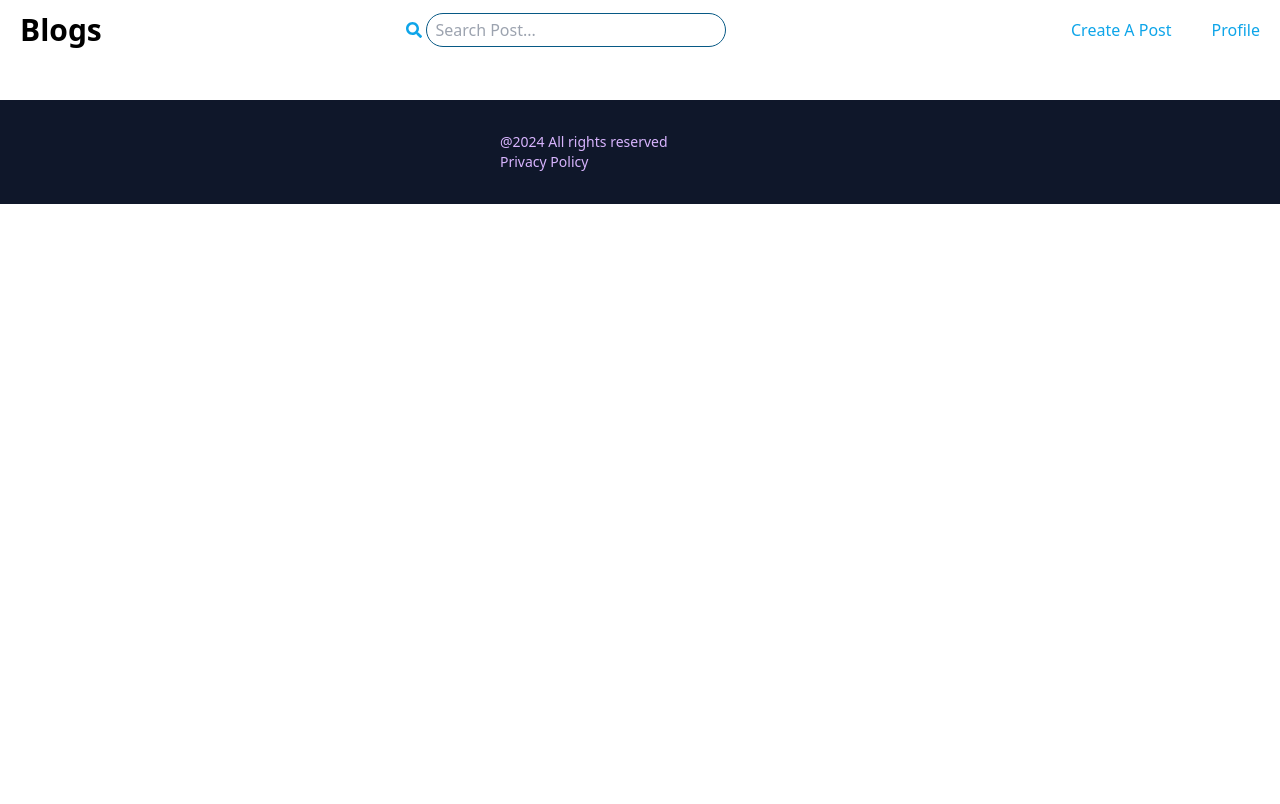
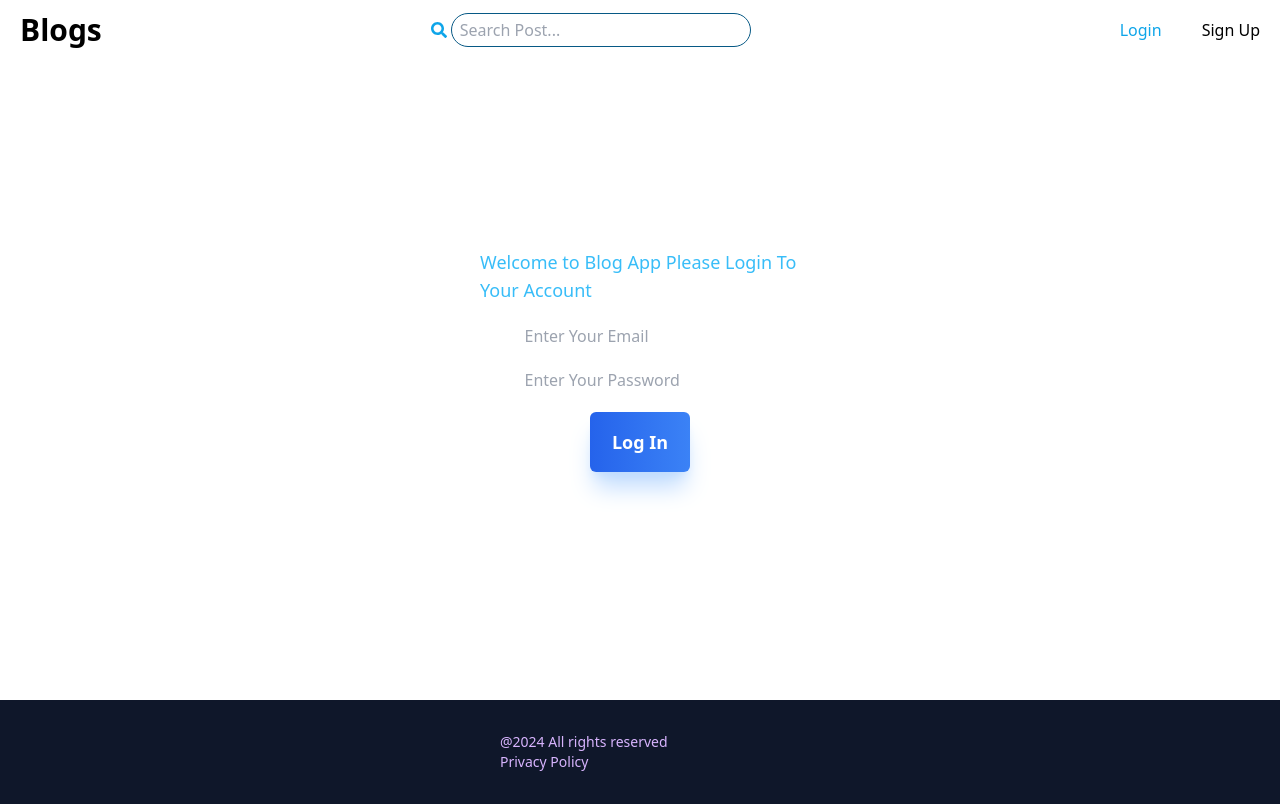
Before and after one commit to aliwert/mern-blog-app, a React (Create React App) app in the folder frontend/: page /login in a window 1280 px wide. Built offline with nearby package versions, Linux system fonts and the light colour scheme; the HTML template or start-up script is replaced by a standard one.

Commit message:
feat: login page

```diff
--- a/frontend/src/App.js
+++ b/frontend/src/App.js
@@ -2,6 +2,8 @@ import { Route, Routes } from "react-router-dom";
 import Navbar from "./components/Navbar";
 import Footer from "./components/Footer";
 import Home from "./pages/Home";
+import Login from "./pages/Login";
+import SignUp from "./pages/SignUp";
 
 const App = () => {
   return (
@@ -9,6 +11,8 @@ const App = () => {
       <Navbar />
       <Routes>
         <Route path="/" element={<Home />} />
+        <Route path="/login" element={<Login />} />
+        <Route path="/signup" element={<SignUp />} />
       </Routes>
       <Footer />
     </div>
--- a/frontend/src/components/Navbar.jsx
+++ b/frontend/src/components/Navbar.jsx
@@ -2,7 +2,7 @@ import { Link } from "react-router-dom";
 import { FaSearch } from "react-icons/fa";
 
 const Navbar = () => {
-  const user = true;
+  const user = false;
 
   return (
     <div className="flex items-center justify-between px-5 md:px- [150px] py-3">
--- /dev/null
+++ b/frontend/src/pages/Login.jsx
@@ -0,0 +1,18 @@
+const Login = () => {
+  return (
+    <div className="w-full flex justify-center items-center h-[75vh]">
+      <div className="flex flex-col justify-center items-center space-y-5 w-[75%] md:w-[25%]">
+        <h1 className="text-lg text-sky-400">
+          Welcome to Blog App Please Login To Your Account
+        </h1>
+        <input className="" type="text" placeholder="Enter Your Email" />
+        <input className="" type="password" placeholder="Enter Your Password" />
+        <button className="w-full px-4 py-4 text-lg font-bold text-center min-w-[100px] text-white transition-all rounded-md shadow-xl sm:w-auto bg-gradient-to-r from-blue-600 to-blue-500 hover:bg-gradient-to-b dark:shadow-blue-900 shadow-blue-200 hover:shadow-2xl hover:shadow-blue-400 hover:-tranneutral-y-px">
+          Log In
+        </button>
+      </div>
+    </div>
+  );
+};
+
+export default Login;
--- /dev/null
+++ b/frontend/src/pages/SignUp.jsx
@@ -0,0 +1,5 @@
+const SignUp = () => {
+  return <div>SignUp</div>;
+};
+
+export default SignUp;
```
